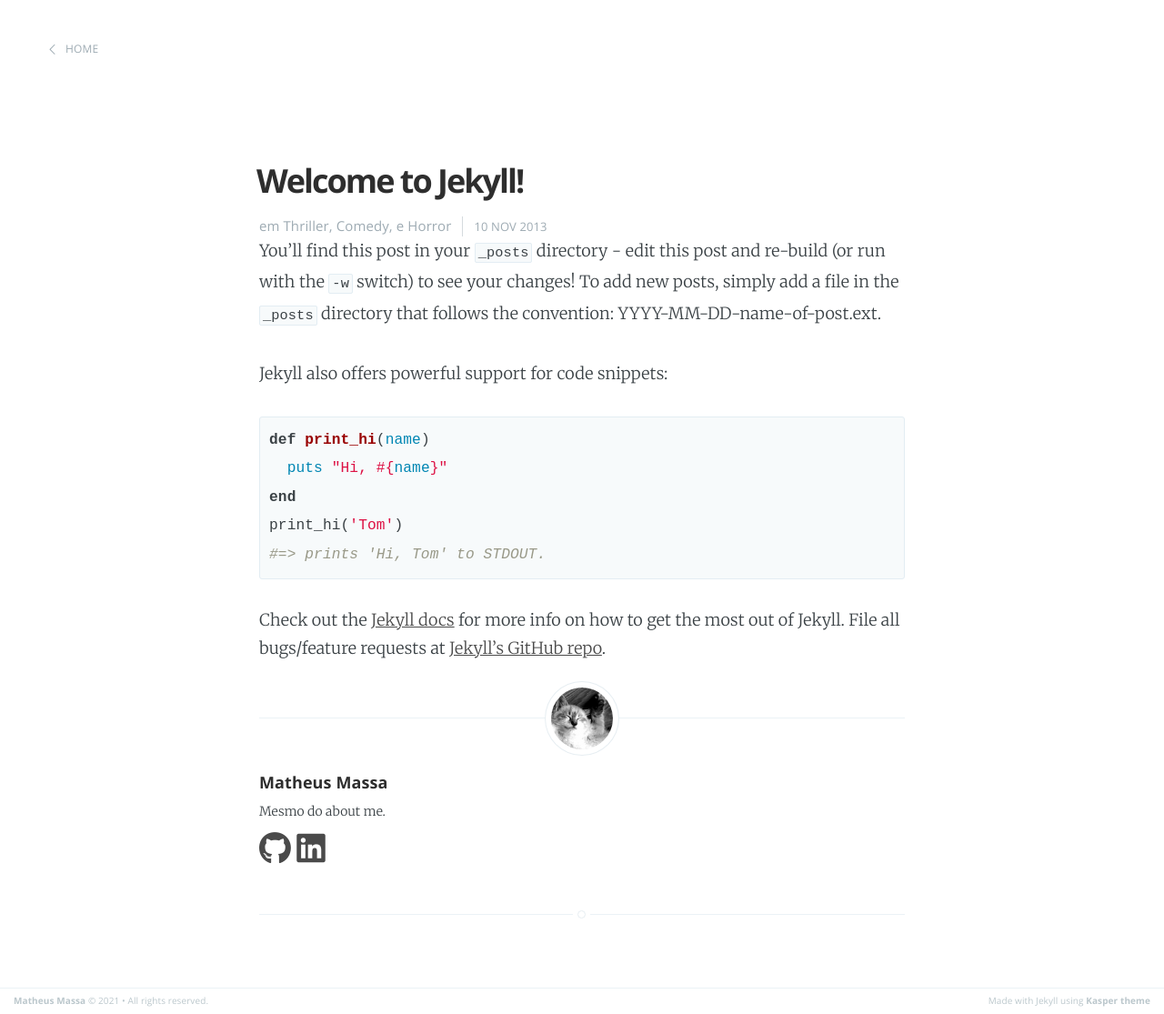
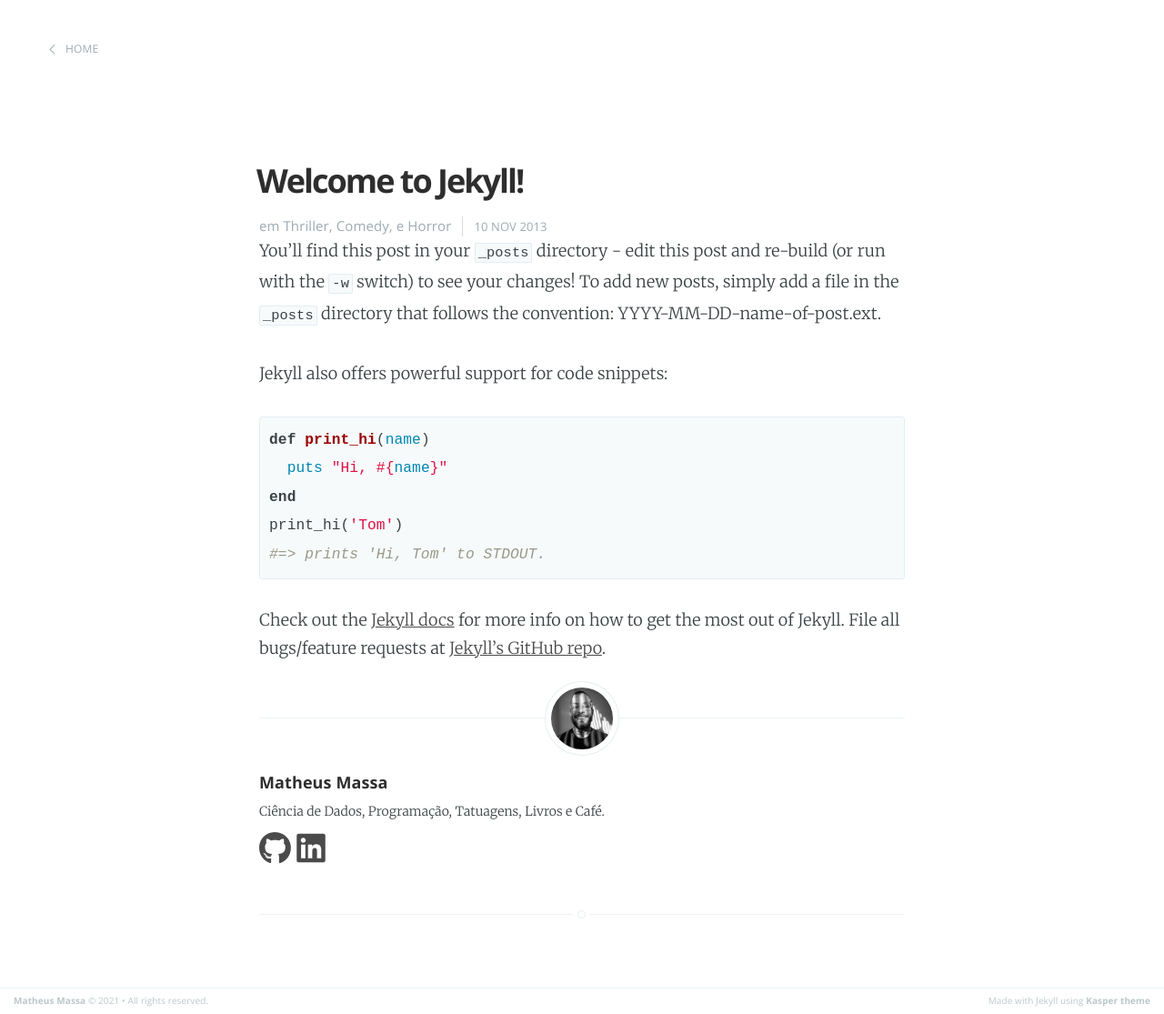
Before and after one commit to matheusmassa/matheusmassa.github.io, a Jekyll site: the page built from _posts/2013-11-10-welcome-to-jekyll.markdown, in a window 1280 px wide. Shown: the whole page at 91% size. Built offline with Jekyll 4.4.1, drawn with Linux system fonts in a browser that asks for light colours; nearby versions of some CDN libraries.

Commit message:
added footer description and changed profile picture.

```diff
--- a/_config.yml
+++ b/_config.yml
@@ -1,6 +1,6 @@
 name: Matheus Massa
 description: "Antes de começarmos, um café por favor"
-meta_description: "Your New Jekyll Site, Blogging about stuffs"
+meta_description: "Ciência de Dados, Programação, Tatuagens, Livros e Café."
 
 markdown: kramdown
 highlighter: rouge
--- a/_layouts/post.html
+++ b/_layouts/post.html
@@ -72,7 +72,7 @@
                     <h4> {{ site.author }} </h4>
                     <!-- Author Bio -->
                     <p>
-                        <p>Mesmo do about me.</p>
+                        <p>Ciência de Dados, Programação, Tatuagens, Livros e Café.</p>
                         <a href="https://github.com/matheusmassa"><i class="fab fa-github fa-2x" style="margin-right: 2px;"></i></a>
                         <a href="https://www.linkedin.com/in/matheusmassa/"><i class="fab fa-linkedin fa-2x"></i></a>
                     </p>
```
Also changed, not shown: assets/images/logo.jpg (deleted), assets/images/profile.png.
